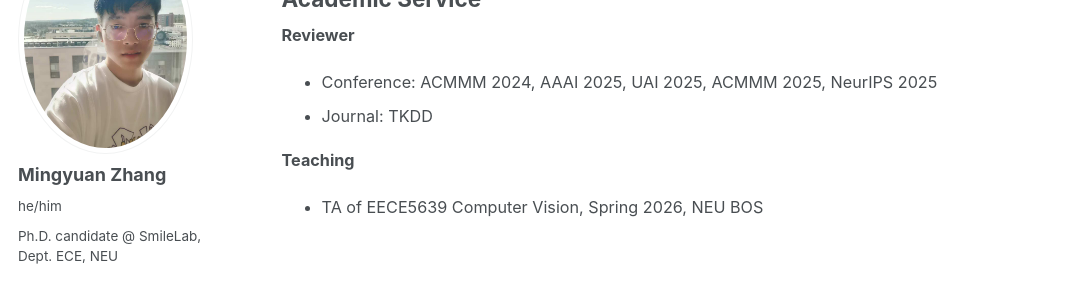
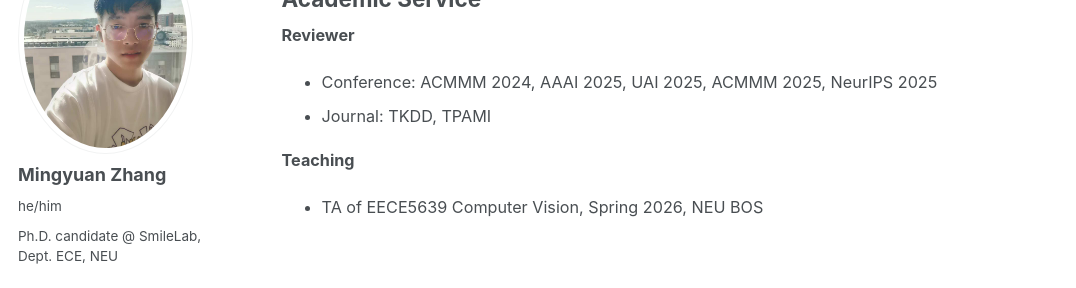
Before and after one commit to KKHYA/Mingyuan-Zhang.github.io, a Jekyll site: the page built from _pages/about.md, in a window 1280 px wide and 900 px high, scrolled down 2491 px. Shown: the part 174-462 px from the top of the window, without its empty margins (0-1076 px from the left). Built offline with Jekyll 4.4.1, drawn with Linux system fonts in a browser that asks for light colours; some web fonts are replaced.

Commit message:
reviewed journals

```diff
--- a/_pages/about.md
+++ b/_pages/about.md
@@ -230,7 +230,7 @@ Academic Service
 
 **Reviewer**
 - Conference: ACMMM 2024, AAAI 2025, UAI 2025, ACMMM 2025, NeurIPS 2025
-- Journal: TKDD
+- Journal: TKDD, TPAMI
 
 **Teaching**
 - TA of EECE5639 Computer Vision, Spring 2026, NEU BOS
```
Also changed, not shown: 1 other file.
